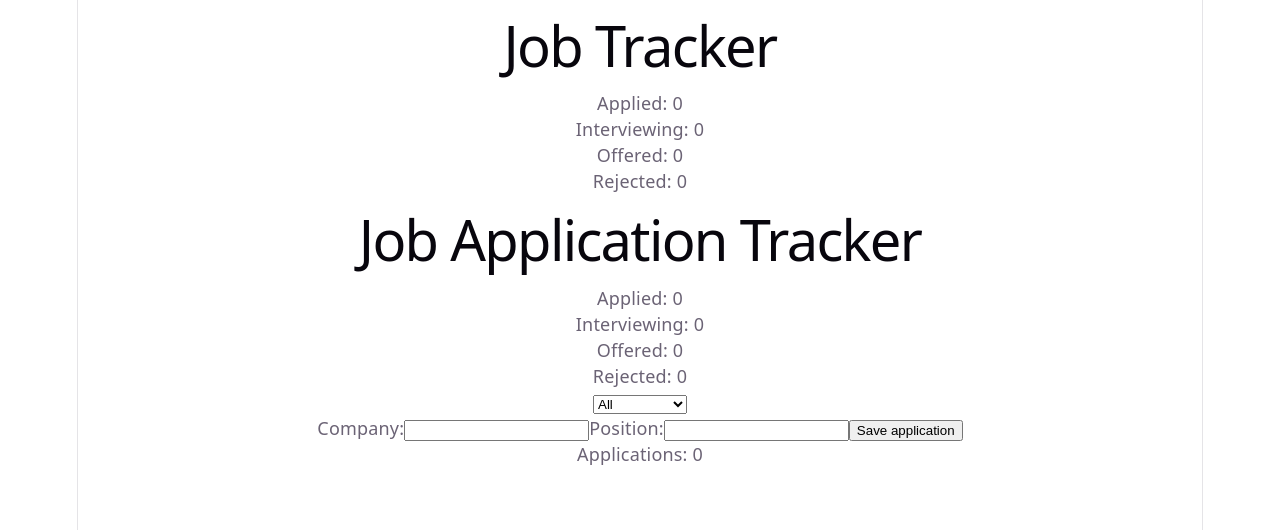
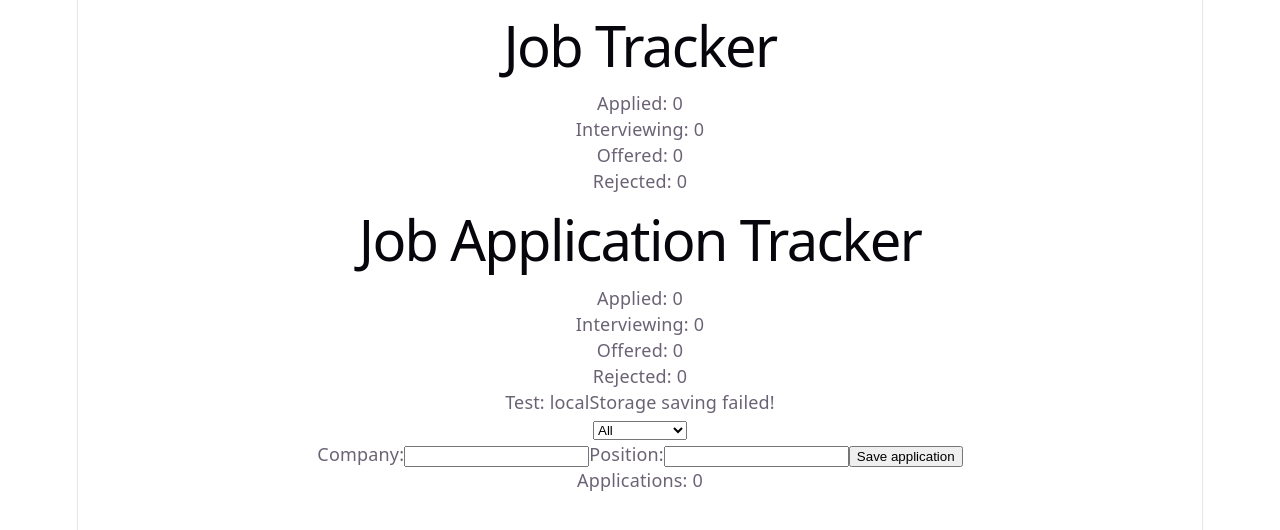
Before and after one commit to laci528-creator/job-application-tracker-ts, a React (Vite) app: page / in a window 1280 px wide. Shown: the top 530 px of the page. Built offline with nearby package versions, Linux system fonts and the light colour scheme.

Commit message:
Display localStorage errors through application context

```diff
--- a/src/components/ApplicationList.tsx
+++ b/src/components/ApplicationList.tsx
@@ -25,6 +25,7 @@ const {
   deleteApplication,
   updateApplication,
   updateApplicationStatus,
+  storageError
 } = useApplicationsContext();
 
 const [filterStatus, setFilterStatus] = useState<FilterStatus>("all");
@@ -64,6 +65,11 @@ const filteredApplications = useMemo(() => {
         <p>Offered: {statusCount.offer}</p>
         <p>Rejected: {statusCount.rejected}</p>
       </div>
+      {storageError && (
+        <p role="alert" className="error-message">
+          {storageError}
+        </p>
+      )}
 
       <select
         value={filterStatus}
--- a/src/hooks/useApplications.ts
+++ b/src/hooks/useApplications.ts
@@ -28,7 +28,10 @@ export function useApplications() {
     getInitialApplications
   );
 
-  useLocalStorageSync("jobApplications", applications);
+  const storageError = useLocalStorageSync(
+  "jobApplications",
+  applications
+);
 
 const addApplication = useCallback(
   (data: ApplicationFormData): void => {
@@ -72,5 +75,6 @@ const deleteApplication = useCallback(
     deleteApplication,
     updateApplication,
     updateApplicationStatus,
+    storageError,
   };
 }
--- a/src/hooks/useLocalStorageSync.ts
+++ b/src/hooks/useLocalStorageSync.ts
@@ -6,6 +6,7 @@ export function useLocalStorageSync<T>(key: string, value: T): string | null {
 
     useEffect(() => {
         try {
+            throw new Error("Test: localStorage saving failed!");
             localStorage.setItem(key, JSON.stringify(value));
             setError(null);
         } catch (error: unknown) {
```
